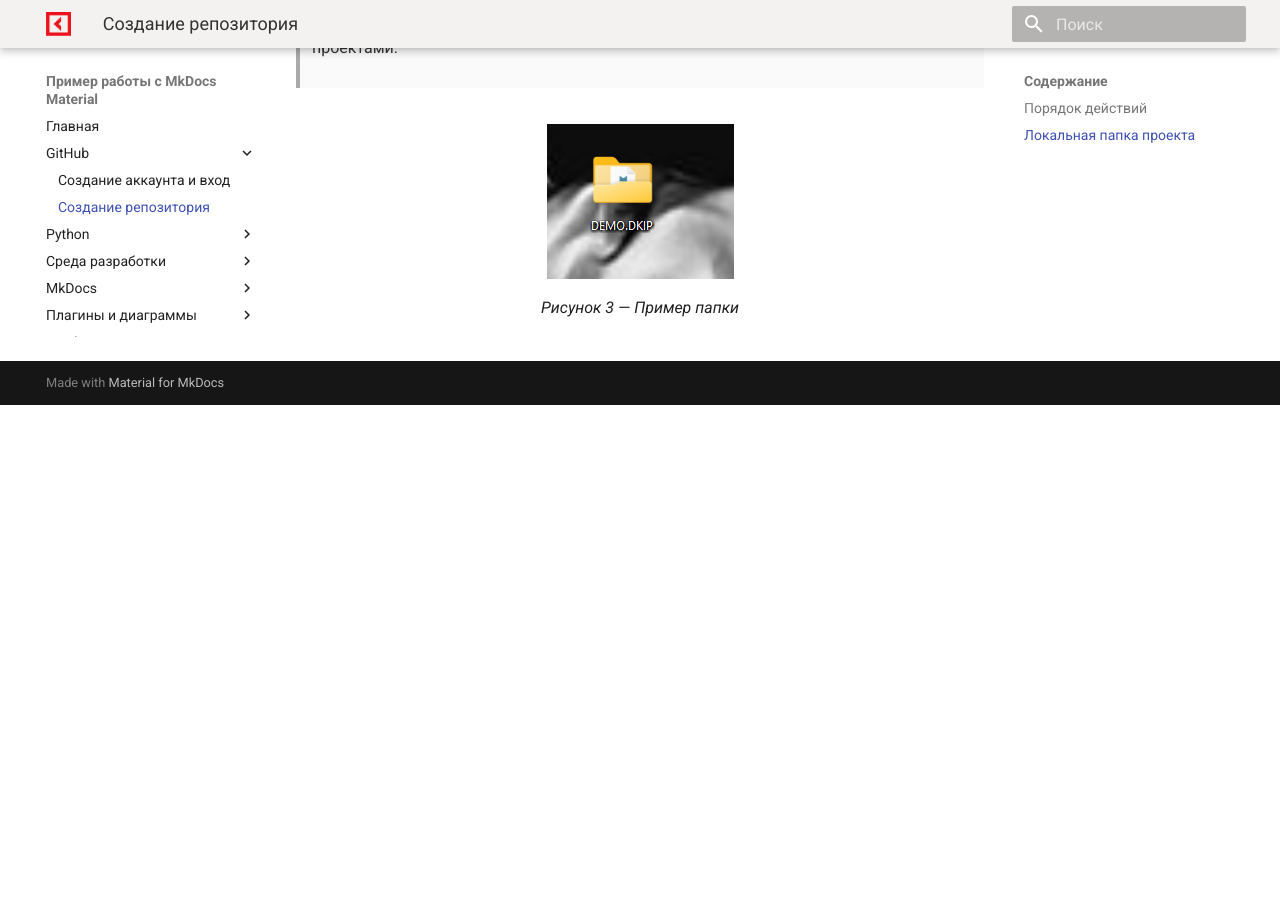
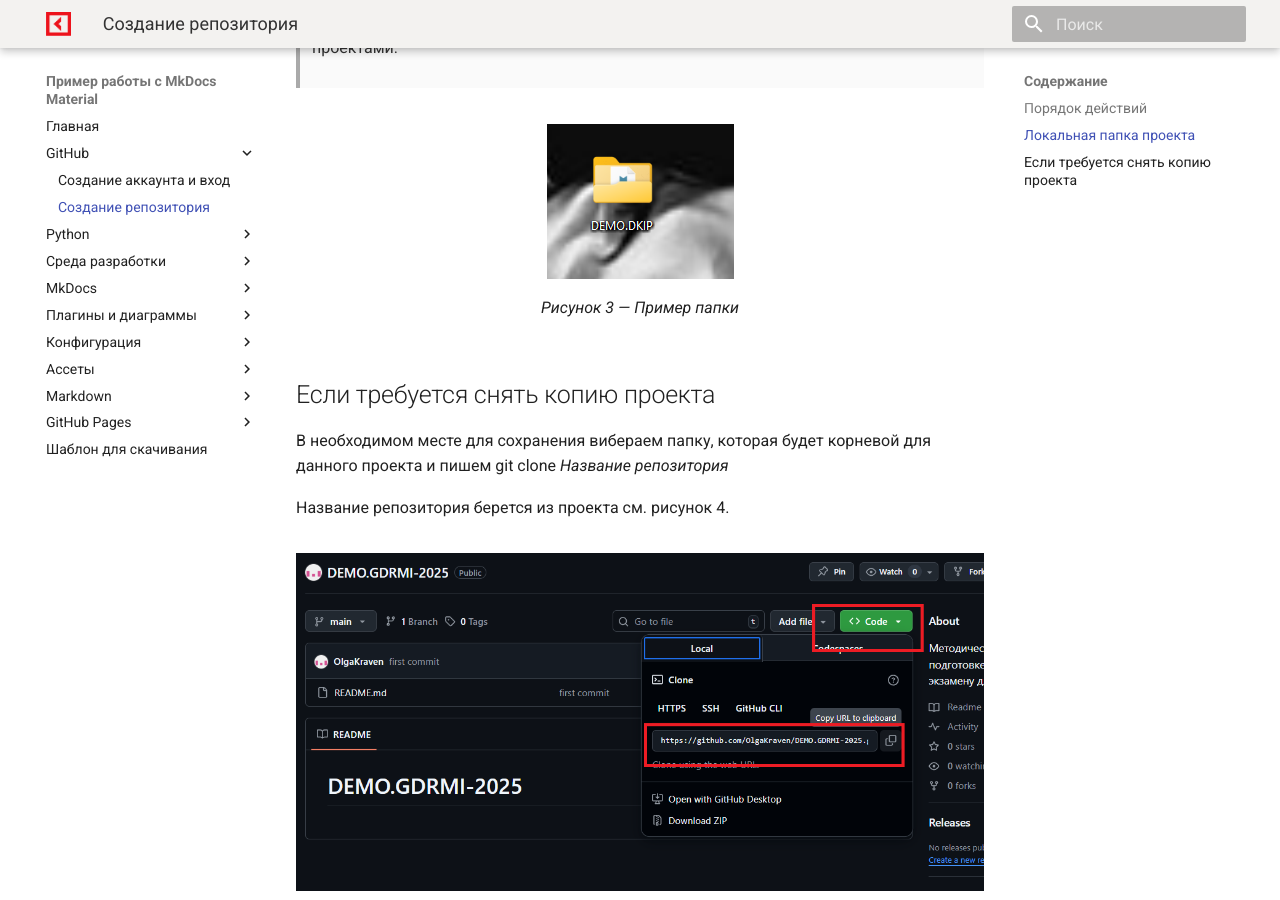
Before and after one commit to OlgaKraven/Shablon-Markdown, an MkDocs documentation site: the page built from docs/00-github/github-repository.md, in a window 1280 px wide and 900 px high, scrolled down 1465 px. Built offline with MkDocs 1.6.1 and Material for MkDocs 9.7.7, drawn with Linux system fonts in a browser that asks for light colours; before the commit the page ends 1870 px from its top, so only the background shows below that.

Commit message:
first commit

```diff
--- a/docs/00-github/github-repository.md
+++ b/docs/00-github/github-repository.md
@@ -32,3 +32,15 @@
 /// caption
 Рисунок 3 — Пример папки
 ///
+
+## Если требуется снять копию проекта
+
+В необходимом месте для сохранения вибераем папку, которая будет корневой для данного проекта
+и пишем git clone *Название репозитория*
+
+Название репозитория берется из проекта см. рисунок 4.
+
+![Пример папки](../assets/images/image.png)
+/// caption
+Рисунок 3 — Пример папки
+///
```
Also changed, not shown: docs/02-environment/virtualenv.md (+3 -1 lines), docs/03-mkdocs/mkdocs-install.md (+13 -0 lines), docs/assets/images/image.png (added).
